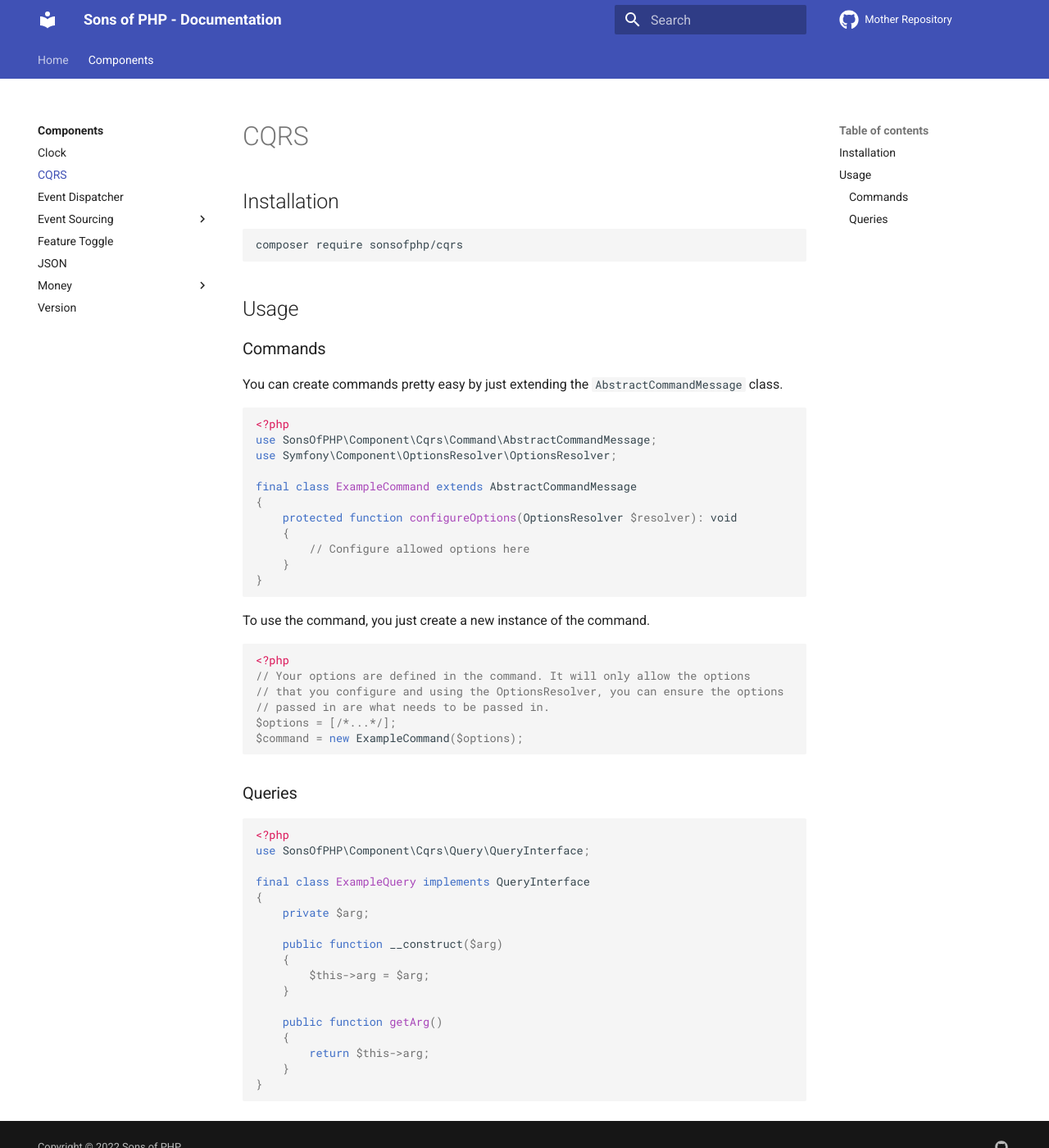
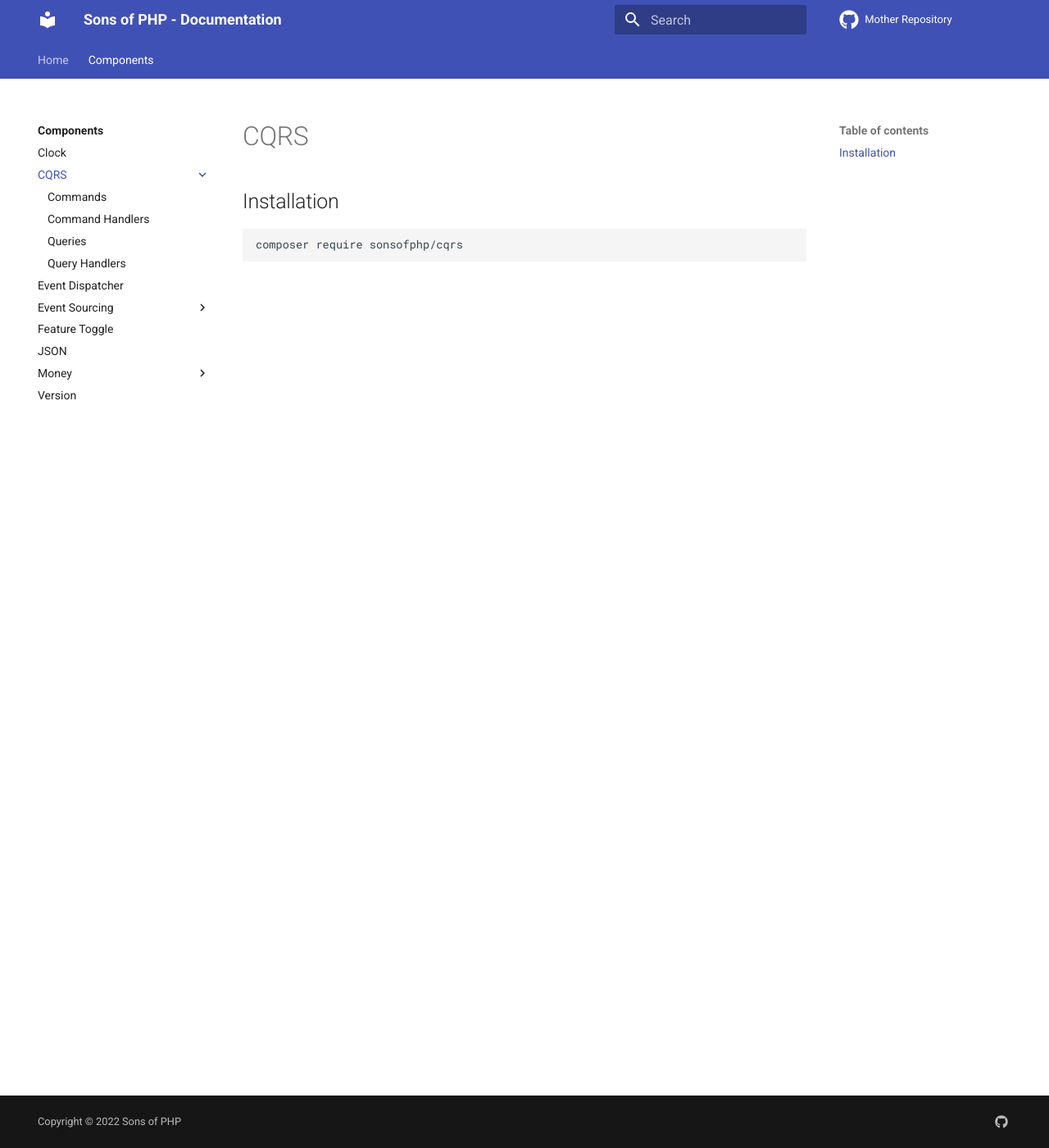
Before and after one commit to SonsOfPHP/sonsofphp-docs, an MkDocs documentation site: the page built from docs/components/cqrs/index.md, in a window 1280 px wide and 1400 px high. Shown: the whole window at 82% size. Built offline with MkDocs 1.6.1 and Material for MkDocs 9.7.7, drawn with Linux system fonts in a browser that asks for light colours; comment, search, counter and statistics services are not loaded.

Commit message:
[Cqrs] Added docs

````diff
--- a/docs/components/cqrs/index.md
+++ b/docs/components/cqrs/index.md
@@ -1,63 +1,11 @@
 ---
-title: CQRS - Overview
+title: CQRS
 ---
+
+# CQRS
 
 ## Installation
 
 ```shell
 composer require sonsofphp/cqrs
 ```
-
-## Usage
-
-### Commands
-
-You can create commands pretty easy by just extending the
-`AbstractCommandMessage` class.
-
-```php
-<?php
-use SonsOfPHP\Component\Cqrs\Command\AbstractCommandMessage;
-use Symfony\Component\OptionsResolver\OptionsResolver;
-
-final class ExampleCommand extends AbstractCommandMessage
-{
-    protected function configureOptions(OptionsResolver $resolver): void
-    {
-        // Configure allowed options here
-    }
-}
-```
-
-To use the command, you just create a new instance of the command.
-
-```php
-<?php
-// Your options are defined in the command. It will only allow the options
-// that you configure and using the OptionsResolver, you can ensure the options
-// passed in are what needs to be passed in.
-$options = [/*...*/];
-$command = new ExampleCommand($options);
-```
-
-### Queries
-
-```php
-<?php
-use SonsOfPHP\Component\Cqrs\Query\QueryInterface;
-
-final class ExampleQuery implements QueryInterface
-{
-    private $arg;
-
-    public function __construct($arg)
-    {
-        $this->arg = $arg;
-    }
-
-    public function getArg()
-    {
-        return $this->arg;
-    }
-}
-```
--- a/mkdocs.yml
+++ b/mkdocs.yml
@@ -56,7 +56,12 @@
     - Components:
         - components/index.md
         - Clock: components/clock/index.md
-        - CQRS: components/cqrs/index.md
+        - CQRS:
+            - components/cqrs/index.md
+            - Commands: components/cqrs/commands.md
+            - Command Handlers: components/cqrs/command-handlers.md
+            - Queries: components/cqrs/queries.md
+            - Query Handlers: components/cqrs/query-handlers.md
         - Event Dispatcher: components/event-dispatcher/index.md
         - Event Sourcing:
             - components/event-sourcing/index.md
````
Also changed, not shown: docs/components/cqrs/command-handlers.md (added, +17 -0 lines), docs/components/cqrs/commands.md (added, +33 -0 lines), docs/components/cqrs/queries.md (added, +25 -0 lines), docs/components/cqrs/query-handlers.md (added, +16 -0 lines).
